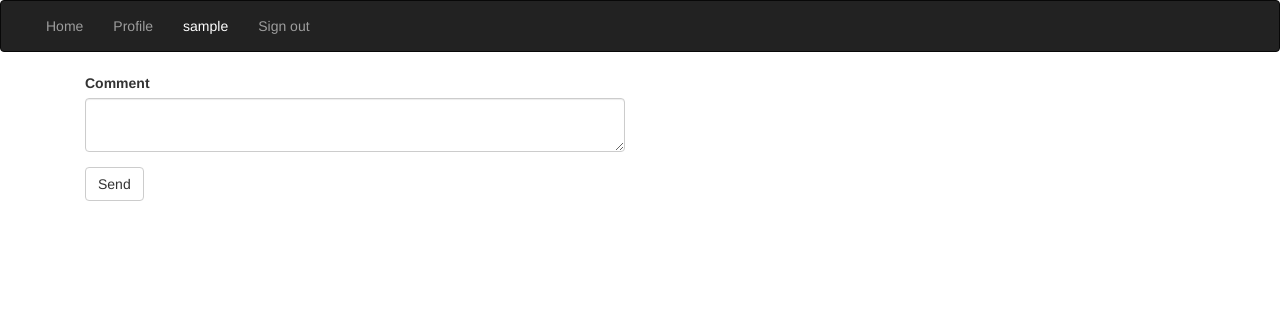
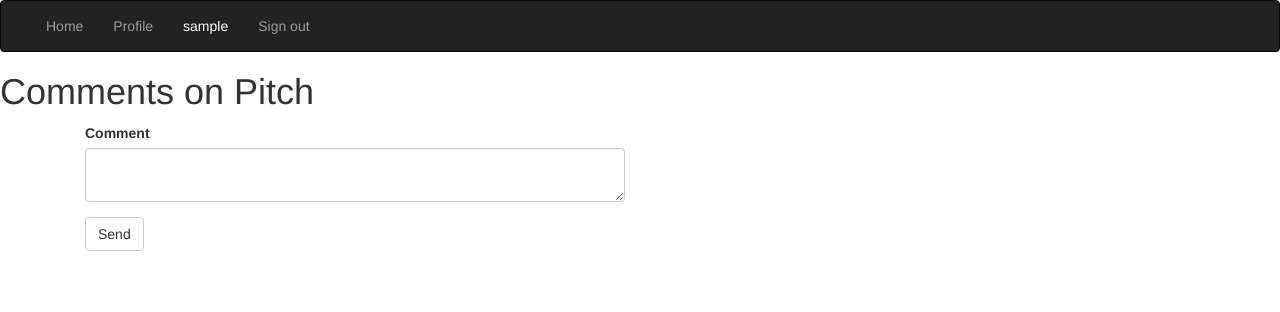
Before and after one commit to IsaiahKe/pitch, a Flask app: page /1/comment in a window 1280 px wide. Shown: the top 312 px of the page. Run offline with Flask 2, Linux system fonts and the light colour scheme; the visitor is signed in with stand-in values (Sample User, id 1); data comes from the database, SQL or seed files in the repository; data that the repository does not hold is empty; some libraries are stand-ins or nearby versions.

```diff
--- a/app/templates/auth/profile.html
+++ b/app/templates/auth/profile.html
@@ -19,7 +19,7 @@
             {%if current_user.img%}
             <div class="card" style="margin: 0px auto;">
                 <div class="card" style="width:200px;height:200px">
-                    <img src="{{current_user.img}}" alt="" class="thumbnail" style="height: 200px;width:200px">
+                    <img src="/static{{current_user.img}}" alt="" class="thumbnail" style="height: 200px;width:200px">
                 </div>
             </div>
             {%else%}
--- a/app/templates/comment.html
+++ b/app/templates/comment.html
@@ -11,7 +11,7 @@
 
 
 {% block content %}
-
+<h1>Comments on Pitch</h1>
 <div class="col-md-8" >
     {{macro.displayComment(item)}}
 </div>
--- a/app/templates/macros.html
+++ b/app/templates/macros.html
@@ -42,8 +42,9 @@
             <h4>Actions</h4>
 
              <div class="row ">
-               <form method="post"> <div class="col-md-3"><button> +vote:{{pitch.likes}}</button></div></form>
-                <form method="post"><div class="col-md-3"><button> -vote:{{pitch.dislikes}}</button></div></form>
+                <div class="col-md-3"><button> +vote:{{pitch.likes}}</button></div>
+                <div class="col-md-3"><button> -vote:{{pitch.dislikes}}</button></div>
+                <div class="col-md-3"><a href="profile/{{pitch.id}}/delete"><button style="color: white;background:red;">Delete</button></a></div>
         </div>
         </div>
         {%endfor%}
```
